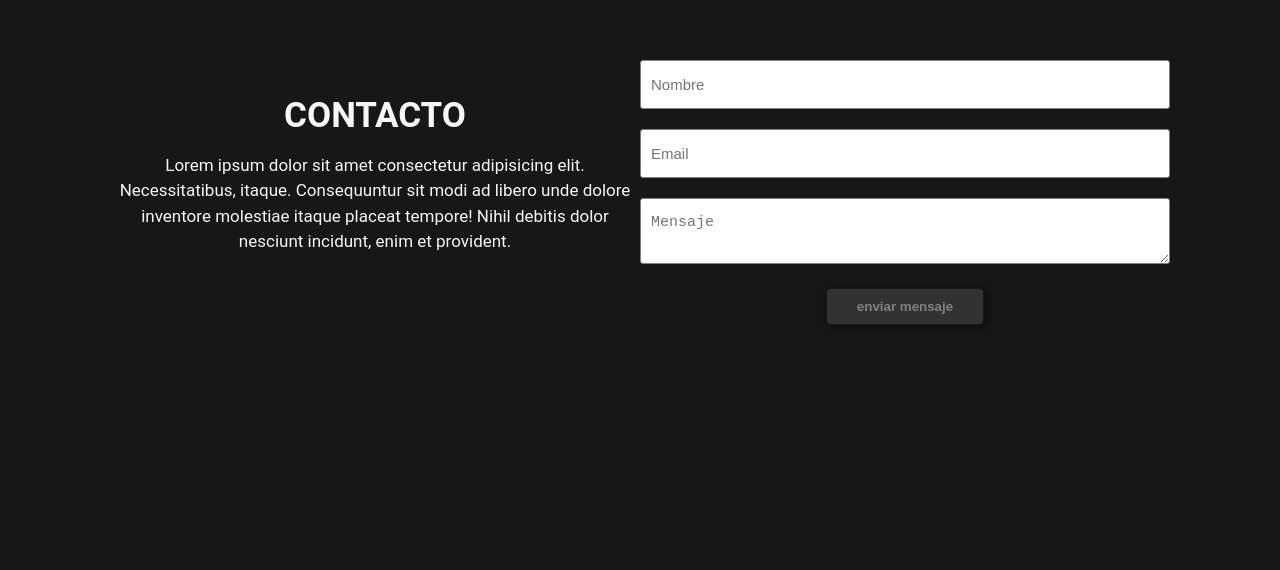
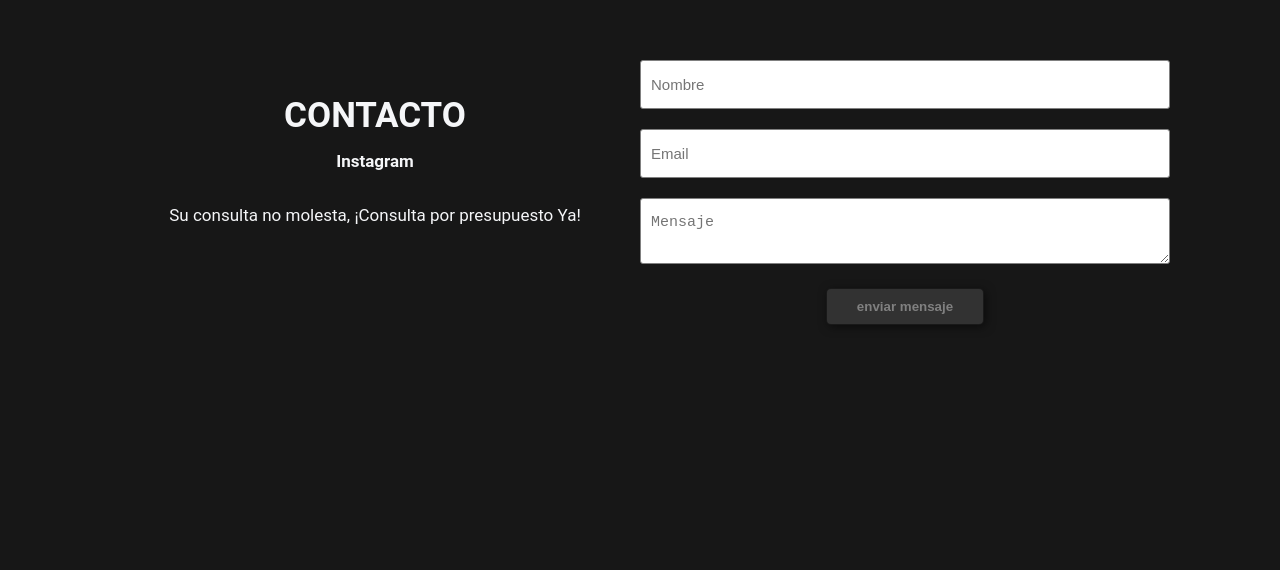
Before and after one commit to MolinariThiago/Web-Arquitectura, a plain HTML site: page index.html in a window 1280 px wide. Shown: the part 3532-4102 px from the top of the page. Drawn offline with Linux system fonts and the light colour scheme.

Commit message:
agregando info a contacto

```diff
--- a/index.html
+++ b/index.html
@@ -120,7 +120,8 @@
         <div class="container-form">
             <div class="info-form">
                 <h3>CONTACTO</h3>
-                <P>Lorem ipsum dolor sit amet consectetur adipisicing elit. Necessitatibus, itaque. Consequuntur sit modi ad libero unde dolore inventore molestiae itaque placeat tempore! Nihil debitis dolor nesciunt incidunt, enim et provident.</P>
+                <a href="http://www.instagram.com/quintafachadaarquitectura/" target="_blank" rel="noopener noreferrer">Instagram</a>
+                <P>Su consulta no molesta, ¡Consulta por presupuesto Ya!</P>
             </div>
             <form action="#home" autocomplete="off" class="formu">
 
```
